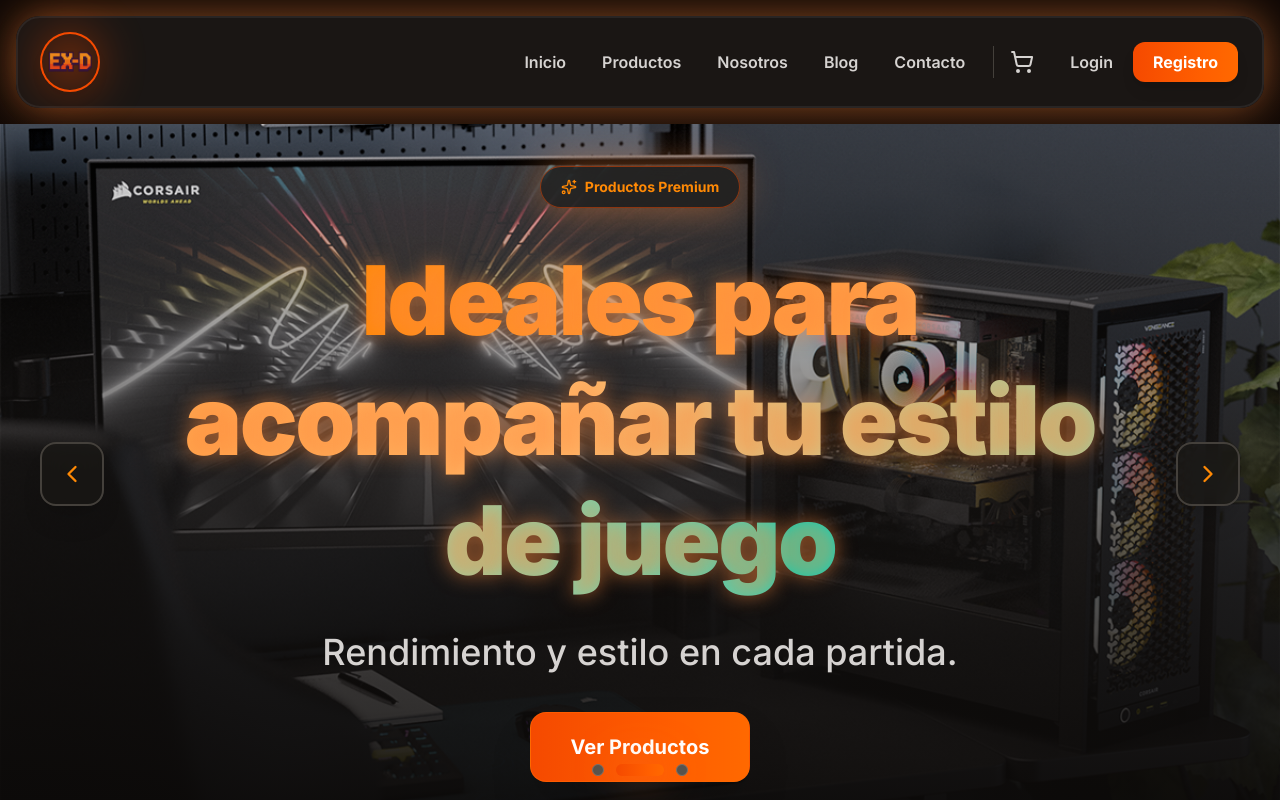
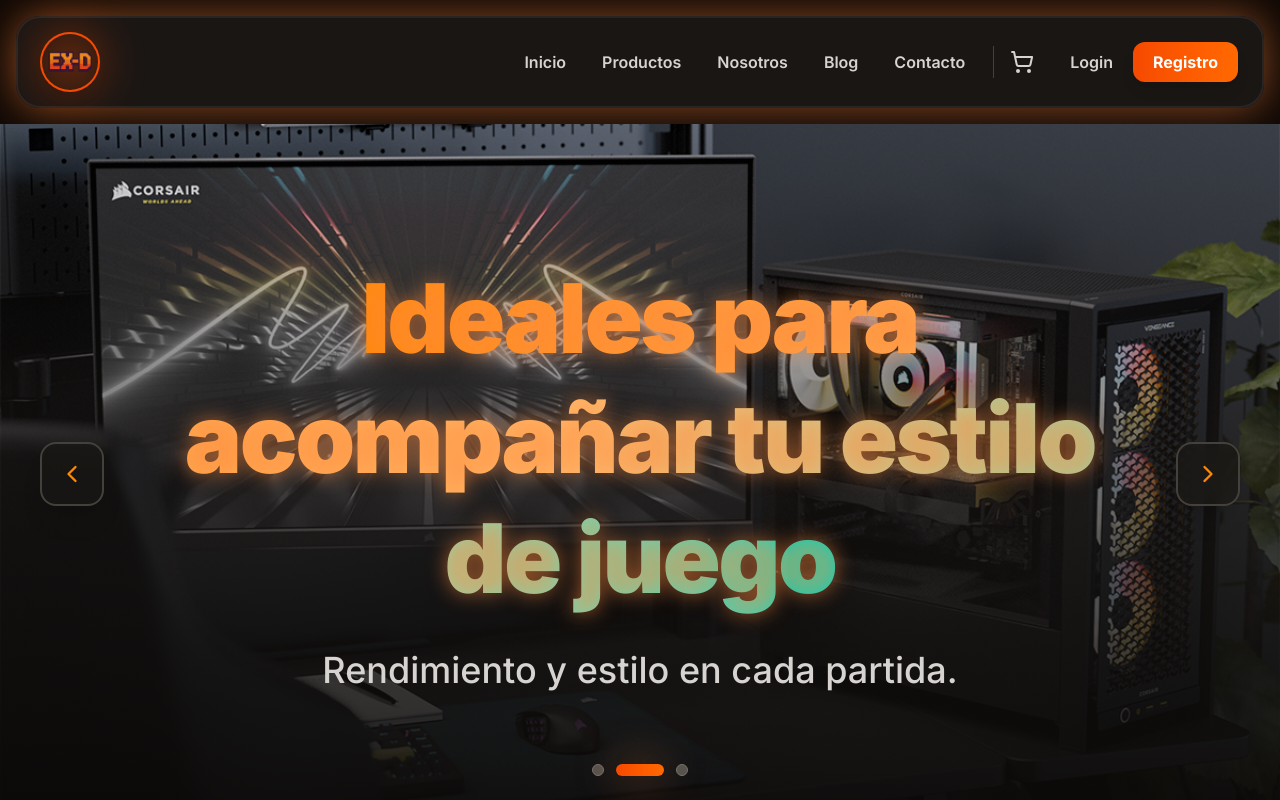
Before and after one commit to TigreChiquito/ex-digital-nextjs, a Next.js app: page / in a window 1280 px wide. Shown: the top 800 px of the page. Built offline with nearby package versions, Linux system fonts and the light colour scheme.

Commit message:
Remove premium badge and CTA button from Carousel component; clean up unused imports

```diff
--- a/src/components/Carousel.tsx
+++ b/src/components/Carousel.tsx
@@ -1,7 +1,7 @@
 'use client';
 
 import { useState, useEffect } from 'react';
-import { ChevronLeft, ChevronRight, Sparkles } from 'lucide-react';
+import { ChevronLeft, ChevronRight } from 'lucide-react';
 
 interface Slide {
     img: string;
@@ -83,12 +83,6 @@ export default function Carousel() {
                     {/* Contenido */}
                     <div className="absolute inset-0 flex flex-col items-center justify-center text-white text-center px-6 z-10">
                         <div className="max-w-5xl animate-fade-in">
-                            {/* Badge premium con glow */}
-                            <div className="inline-flex items-center space-x-2 bg-stone-900/60 backdrop-blur-md px-5 py-2.5 rounded-full text-sm font-bold mb-8 border border-orange-600/50 glow-orange">
-                                <Sparkles className="w-4 h-4 text-orange-400" />
-                                <span className="text-orange-400">Productos Premium</span>
-                            </div>
-
                             {/* Título con glow */}
                             <h2 className="text-5xl md:text-7xl lg:text-8xl font-black mb-8 leading-tight glow-warm">
                                 <span className="bg-gradient-to-r from-orange-400 via-orange-300 to-teal-400 bg-clip-text text-transparent">
@@ -97,14 +91,9 @@ export default function Carousel() {
                             </h2>
 
                             {/* Descripción */}
-                            <p className="text-xl md:text-3xl lg:text-4xl mb-10 text-stone-300 font-medium">
+                            <p className="text-xl md:text-3xl lg:text-4xl text-stone-300 font-medium">
                                 {slide.description}
                             </p>
-
-                            {/* Botón CTA */}
-                            <button className="bg-gradient-to-r from-orange-600 to-orange-500 hover:from-orange-700 hover:to-orange-600 text-white px-10 py-5 rounded-2xl font-bold text-xl transition-all shadow-2xl hover:shadow-orange-600/50 hover:scale-105 border border-orange-500/50">
-                                Ver Productos
-                            </button>
                         </div>
                     </div>
                 </div>
```
